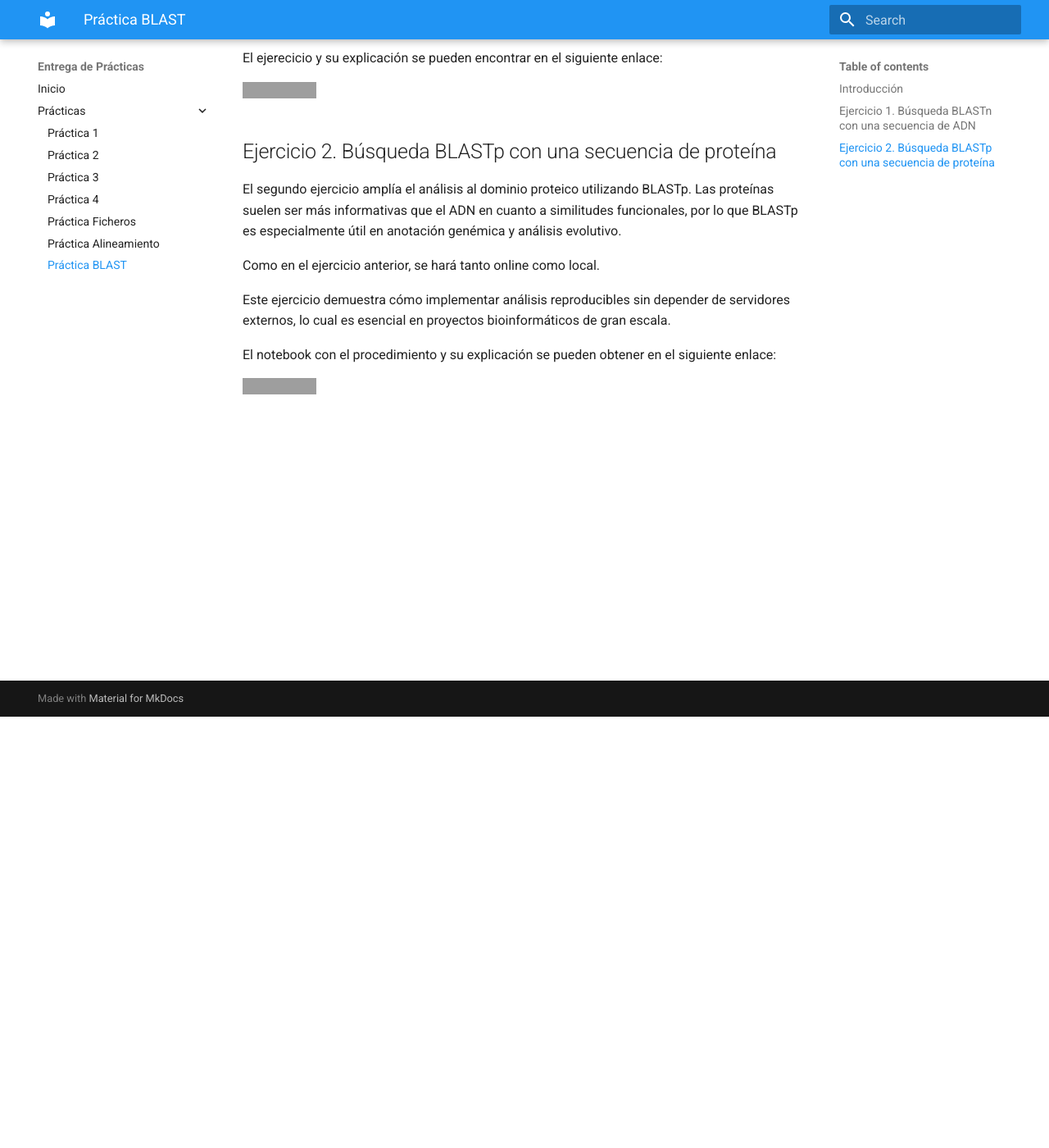
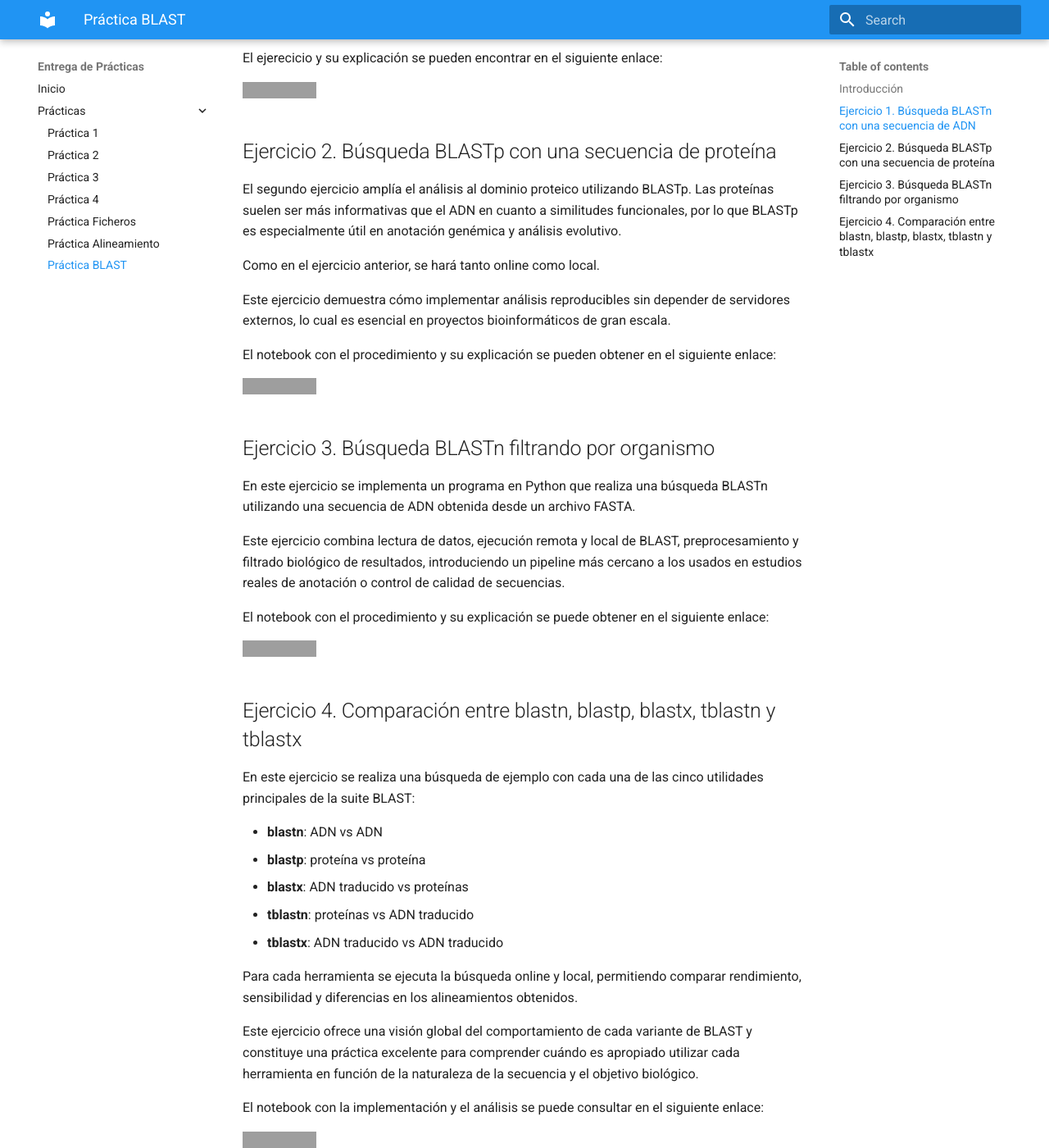
Before and after one commit to raquelaq/PracticasBIO, an MkDocs documentation site: the page built from docs/practicaBLAST.md, in a window 1280 px wide and 1400 px high, scrolled down 526 px. Shown: the whole window at 82% size. Built offline with MkDocs 1.6.1 and Material for MkDocs 9.7.7, drawn with Linux system fonts in a browser that asks for light colours; grey boxes are pictures that could not be loaded.

Commit message:
Práctica BLAST

```diff
--- a/docs/practicaBLAST.md
+++ b/docs/practicaBLAST.md
@@ -28,3 +28,31 @@ Este ejercicio demuestra cómo implementar análisis reproducibles sin depender
 El notebook con el procedimiento y su explicación se pueden obtener en el siguiente enlace:
 
 [![Ejercicio 2](https://img.shields.io/badge/Ver_Notebook-GitHub-blue?logo=github)](https://nbviewer.org/url/raquelaq.github.io/PracticaBLAST/ejercicio2.ipynb)
+
+## Ejercicio 3. Búsqueda BLASTn filtrando por organismo
+
+En este ejercicio se implementa un programa en Python que realiza una búsqueda BLASTn utilizando una secuencia de ADN obtenida desde un archivo FASTA.
+
+Este ejercicio combina lectura de datos, ejecución remota y local de BLAST, preprocesamiento y filtrado biológico de resultados, introduciendo un pipeline más cercano a los usados en estudios reales de anotación o control de calidad de secuencias.
+
+El notebook con el procedimiento y su explicación se puede obtener en el siguiente enlace:
+
+[![Ejercicio 3](https://img.shields.io/badge/Ver_Notebook-GitHub-blue?logo=github)](https://nbviewer.org/url/raquelaq.github.io/PracticaBLAST/ejercicio3.ipynb)
+
+## Ejercicio 4. Comparación entre blastn, blastp, blastx, tblastn y tblastx
+
+En este ejercicio se realiza una búsqueda de ejemplo con cada una de las cinco utilidades principales de la suite BLAST:
+
+- **blastn**: ADN vs ADN
+- **blastp**: proteína vs proteína
+- **blastx**: ADN traducido vs proteínas
+- **tblastn**: proteínas vs ADN traducido
+- **tblastx**: ADN traducido vs ADN traducido
+
+Para cada herramienta se ejecuta la búsqueda online y local, permitiendo comparar rendimiento, sensibilidad y diferencias en los alineamientos obtenidos.
+
+Este ejercicio ofrece una visión global del comportamiento de cada variante de BLAST y constituye una práctica excelente para comprender cuándo es apropiado utilizar cada herramienta en función de la naturaleza de la secuencia y el objetivo biológico.
+
+El notebook con la implementación y el análisis se puede consultar en el siguiente enlace:
+
+[![Ejercicio 4](https://img.shields.io/badge/Ver_Notebook-GitHub-blue?logo=github)](https://nbviewer.org/url/raquelaq.github.io/PracticaBLAST/ejercicio4.ipynb)
```
